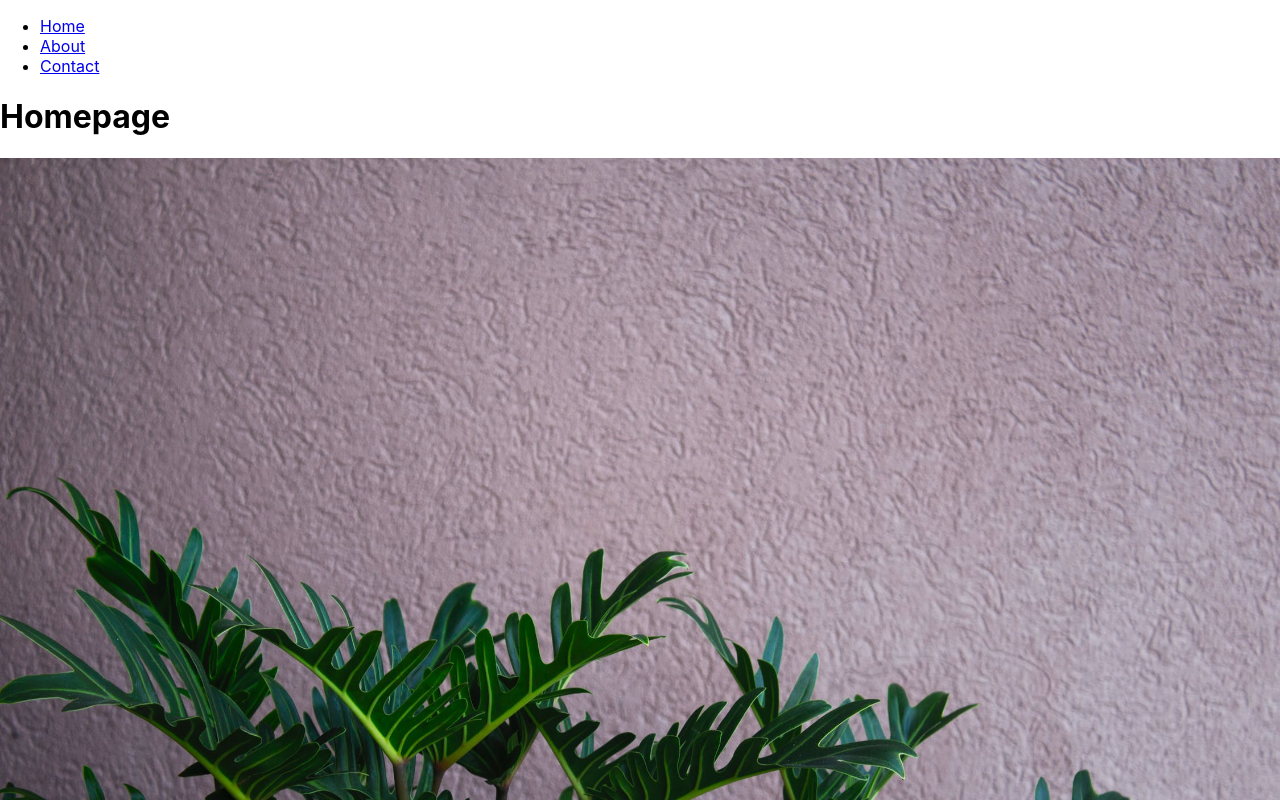
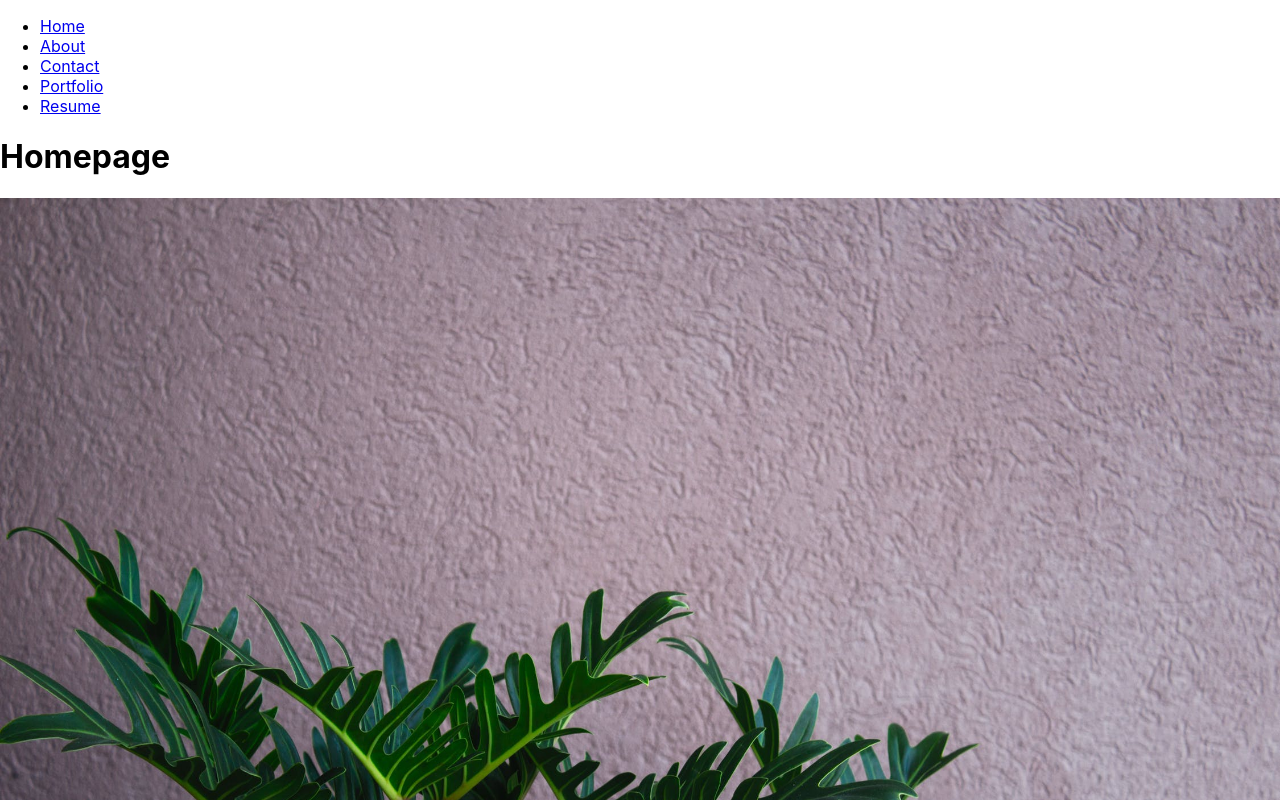
Before and after one commit to VSLG2020/rct_portfolio, a React (Create React App) app: page / in a window 1280 px wide. Shown: the top 800 px of the page. Built offline with nearby package versions, Linux system fonts and the light colour scheme.

Commit message:
updated working links/files

```diff
--- a/src/components/nav/nav.js
+++ b/src/components/nav/nav.js
@@ -1,9 +1,9 @@
 import React from 'react';
 
 function nav(props) {
-  const tabs = ['Home', 'About', 'Contact'];
+  const tabs = ['Home', 'About', 'Contact', 'Portfolio','Resume'];
   return (
-    <ul className="nav nav-tabs">
+    <ul className="navbar">
       {tabs.map(tab => (
         <li className="nav-item" key={tab}>
           <a
--- a/src/components/pages/contact/contact.js
+++ b/src/components/pages/contact/contact.js
@@ -3,6 +3,7 @@ import React from "react";
 const Contact = () => (
   <div>
     <h1>Contact Page</h1>
+
     <p>
       Integer cursus bibendum sem non pretium. Vestibulum in aliquet sem, quis molestie urna.
       Aliquam semper ultrices varius. Aliquam faucibus sit amet magna a ultrices. Aenean
--- a/src/components/pages/home/home.js
+++ b/src/components/pages/home/home.js
@@ -3,12 +3,15 @@ import coverImage from "../../../assets/images/backgroundimg2.jpeg";
 
 const home = () => (
 
-    <div>
+    <main>
+        <div>
         <h1>
         Homepage
         </h1>
     <img src={coverImage} className="my-2" style={{ width: "100%" }} alt="cover"/>
     </div>
+    <script type="text/javascript" src="https://platform.linkedin.com/badges/js/profile.js" async defer></script>
+    </main>
 );
 
 export default home;
--- /dev/null
+++ b/src/components/pages/resume/resume.js
@@ -0,0 +1,10 @@
+import React from 'react';
+
+const Resume = () => (
+<div>
+    <h1>Resume</h1>
+    <p>work stuff</p>
+</div>
+);
+
+export default Resume;
--- /dev/null
+++ b/src/components/pages/workPortfolio/workPortfolio.js
@@ -0,0 +1,9 @@
+import React from 'react';
+
+const Portfolio = () => (
+    <div>
+        <h1>Portfolio</h1>
+    </div>
+);
+
+export default Portfolio;
--- a/src/components/portfoliocontainer.js
+++ b/src/components/portfoliocontainer.js
@@ -3,8 +3,10 @@ import Nav from './nav/nav';
 import Home from './pages/home/home';
 import About from './pages/about/about';
 import Contact from './pages/contact/contact';
+import Resume from './pages/resume/resume';
+import Portfolio from './pages/workPortfolio/workPortfolio';
 
-function Portfolio(){
+function Navbar(){
     const [currentPage, handlePageChange] = useState('Home');
 
     const renderPage = () => {
@@ -16,6 +18,12 @@ function Portfolio(){
         )
         case'Contact': return(
           <Contact/>
+        )
+        case'Resume': return(
+          <Resume/>
+        )
+        case'Portfolio': return(
+          <Portfolio/>
         )
         default:
           return(<Home/>)
@@ -41,4 +49,4 @@ function Portfolio(){
 }
 
 
-export default Portfolio;
+export default Navbar;
```
